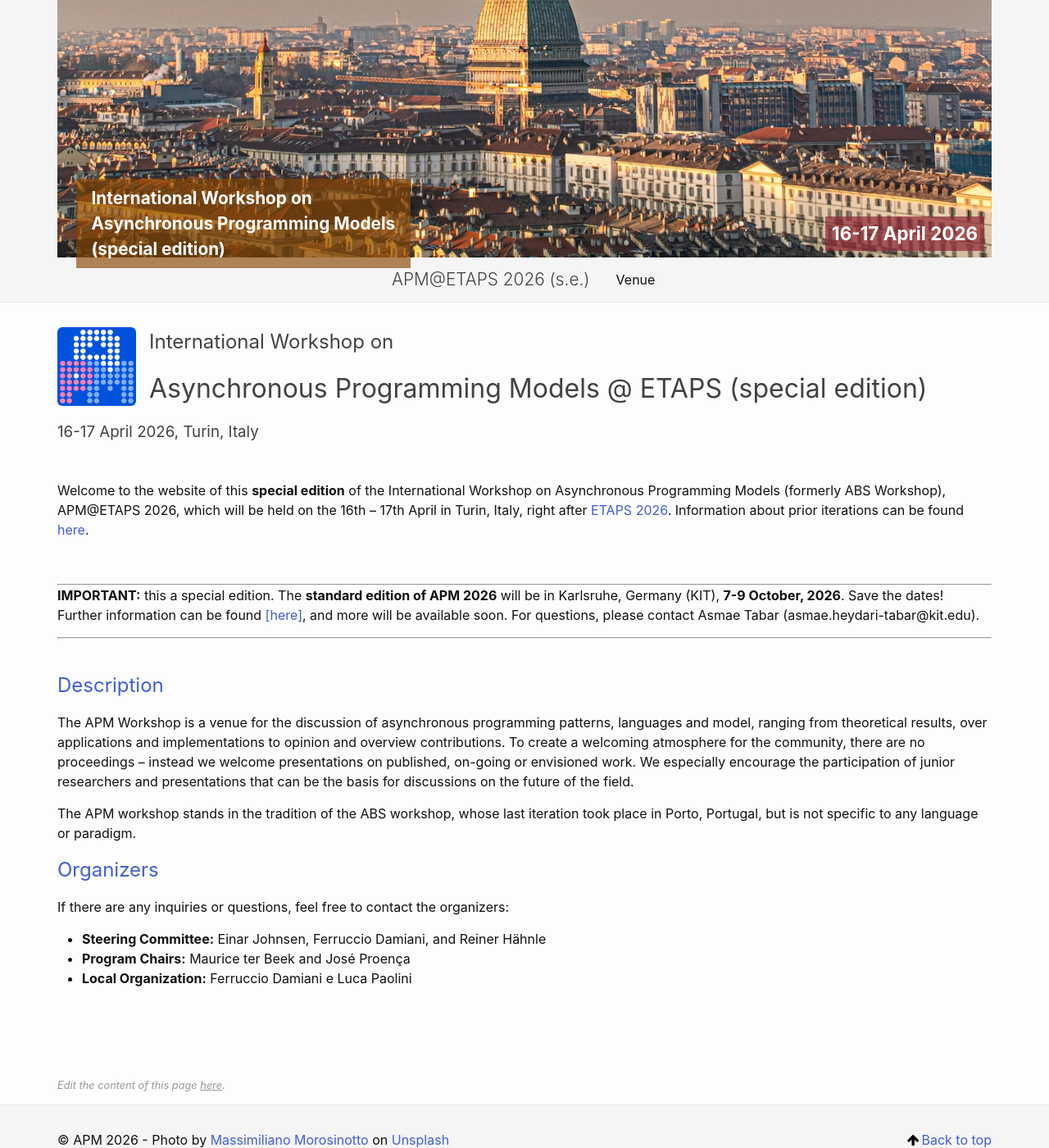
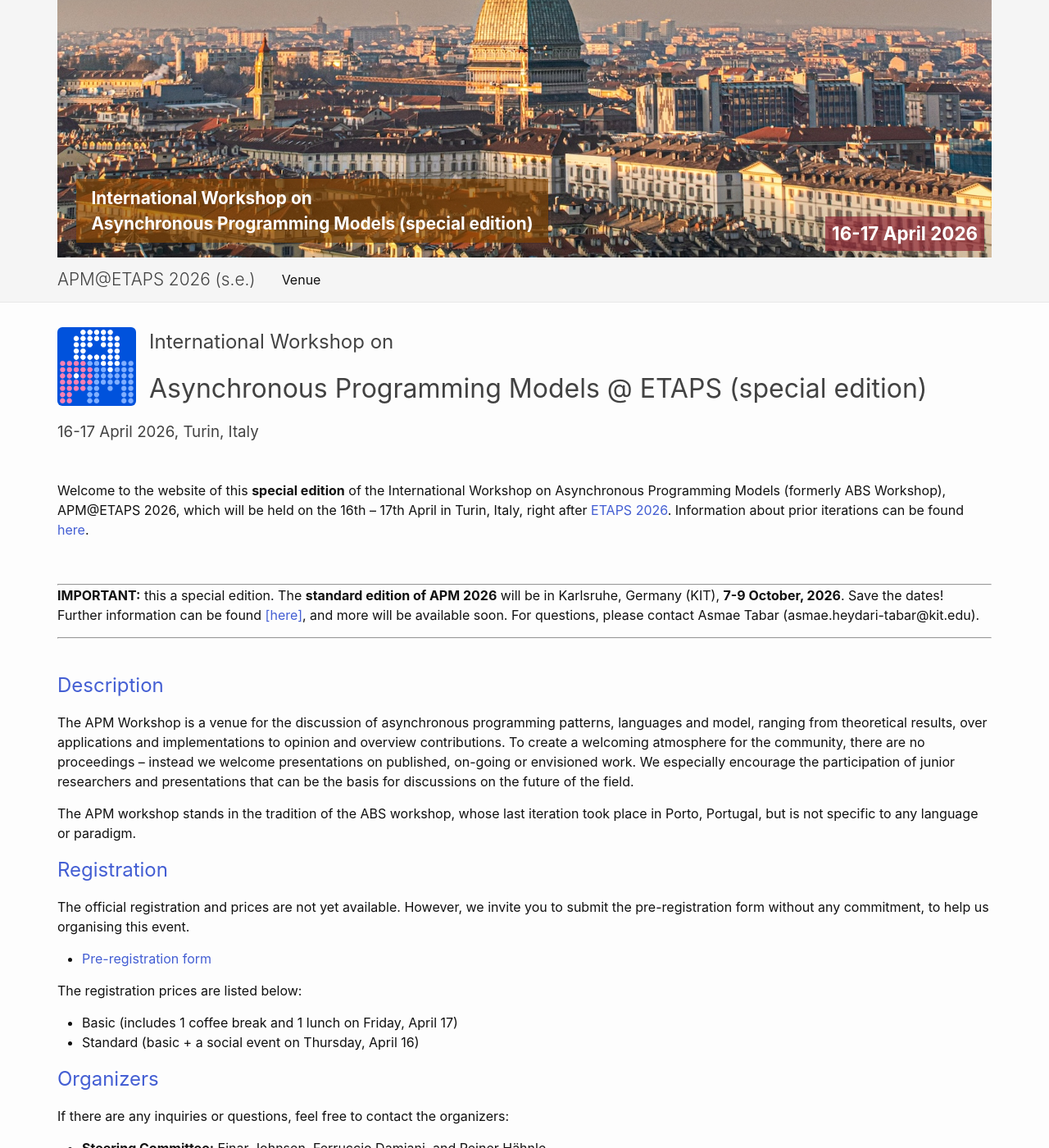
Before and after one commit to apm-workshop/at-etaps2026, a Jekyll site: the page built from _pages/index.md, in a window 1280 px wide and 1400 px high, scrolled down 303 px. Shown: the whole window at 82% size. Built offline with Jekyll 4.4.1, drawn with Linux system fonts in a browser that asks for light colours.

Commit message:
adding the registration link

```diff
--- a/_includes/header.html
+++ b/_includes/header.html
@@ -7,7 +7,7 @@
     <!-- https://coolors.co/f8db2d-5bc0eb-e55934-fa7921-102542 -->
       <img src="{{ '/assets/images/turin.jpg' | relative_url }}" />
       <div class="header-optsubtitle">
-        <a rel="author" href="/at-etaps2026/">International Workshop on</br>Asynchronous Programming Models</br>(special edition)</a>
+        <a rel="author" href="/at-etaps2026/">International Workshop on</br>Asynchronous Programming Models (special edition)</a>
       </div>
       <div class="header-subtitle">{{ site.date | escape }}</div>
 
--- a/_pages/index.md
+++ b/_pages/index.md
@@ -31,30 +31,25 @@ The APM Workshop is a venue for the discussion of asynchronous programming patte
 
 The APM workshop stands in the tradition of the ABS workshop, whose last iteration took place in Porto, Portugal, but is not specific to any language or paradigm.
 
-<!--
 ## Registration
 {: .secondH #registration}
--->
 
-<!-- The official registration and prices are not yet available. However, we invite you to submit the pre-registration form without any commitment, to help us organising this event. -->
+The official registration and prices are not yet available. However, we invite you to submit the pre-registration form without any commitment, to help us organising this event.
 
 <!-- The official registration is now closed since __18th Sep__. If you would still like to join, please contact jose.proenca@fc.up.pt. -->
 
-<!--
-There will be no reviewing, but attendance is subject to approval by the organizers. If you previously filled the pre-registration form, this will replace your previous information, keeping the title and abstract unchanged when left empty.
+
+<!-- There will be no reviewing, but attendance is subject to approval by the organizers. If you previously filled the pre-registration form, this will replace your previous information, keeping the title and abstract unchanged when left empty. -->
 
  - [Pre-registration form](https://forms.gle/M51HAAJf2jxfLbvy7)
 
- - [Final Registration form]()
+ <!-- - [Final Registration form]() -->
 
 The registration prices are listed below:
 
- - Basic (includes 3 lunches, 110€)
- - Standard (basic + a social dinner on Wednesday, 150€)
- - Regular (basic + a  social event on Thursday evening, 180€)
- - Full (standard + a social event on Thursday evening, 230€)
+ - Basic (includes 1 coffee break and 1 lunch on Friday, April 17)
+ - Standard (basic + a social event on Thursday, April 16)
 
--->
 
 <!--
 ## Venue
```
